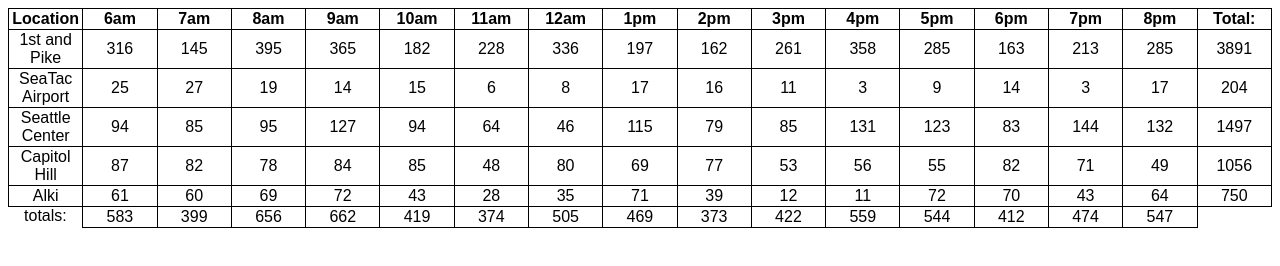
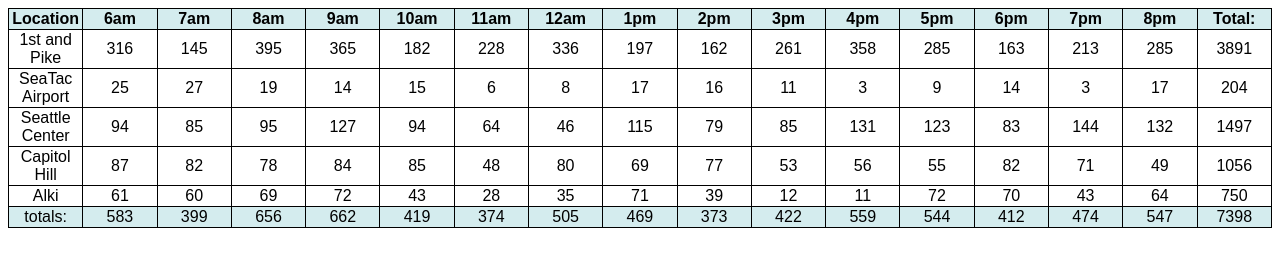
Before and after one commit to Stevengrant/cookie-stand, a plain HTML site: page pages/sales.html in a window 1280 px wide. Drawn offline with Linux system fonts and the light colour scheme.

Commit message:
finished the last totaling

```diff
--- a/js/sales.js
+++ b/js/sales.js
@@ -1,12 +1,6 @@
 'use strict';
 
-// User Stories and Feature Tasks
-// User Stories (MVP)
-// Technical Requirements
-
-//     The header row and footer row are each created in their own stand-alone function
 //     Duplicate code has been removed and DRY principles are evident
-//     Working on a non-master branch for the day, with regular commit history. Basically, every time you get something to work, you should do a commit. But you only need to push every couple of hours or so, tops.
 var table = document.querySelector('table');
 var locationArray = [];
 var getSalesNumbers = function (maxCust, minCust, avgCookieSale) {
@@ -106,10 +100,9 @@
 var drawTableFooter = function () {
   let hourlyTotals = [];
   let tfootEl = document.createElement('tfoot');
-  let tdEl = document.createElement('el');
+  let tdEl = document.createElement('td');
   tdEl.innerText = 'totals:';
   tfootEl.appendChild(tdEl);
-  table.appendChild(tfootEl);
   //Over the locations
   for(let i = 0; i < locationArray.length; i++){
     for(let j = 0; j < locationArray[i].cookiesSold.hourlyBreakdown.length;j++){
@@ -125,10 +118,13 @@
     tdEl.innerText = el;
     tfootEl.appendChild(tdEl);
   });
-  console.log(hourlyTotals);
+  let totalTotals = document.createElement('td');
+  totalTotals.innerText = hourlyTotals.reduce((a, c)=> a + c);
+
+  tfootEl.appendChild(totalTotals);
+  table.appendChild(tfootEl);
 };
 
 drawTableHead();
 drawTable(table, locationArray);
 drawTableFooter();
-//writeStoreData(storeResultsEl, locationArray);
--- a/styles/style.css
+++ b/styles/style.css
@@ -22,7 +22,13 @@
 }
 table td {
   border:1px solid black;
+
 }
 thead {
   font-weight: 800;
+  background: rgb(212, 236, 238);
+
 }
+tfoot {
+  background: rgb(212, 236, 238);
+}
```
